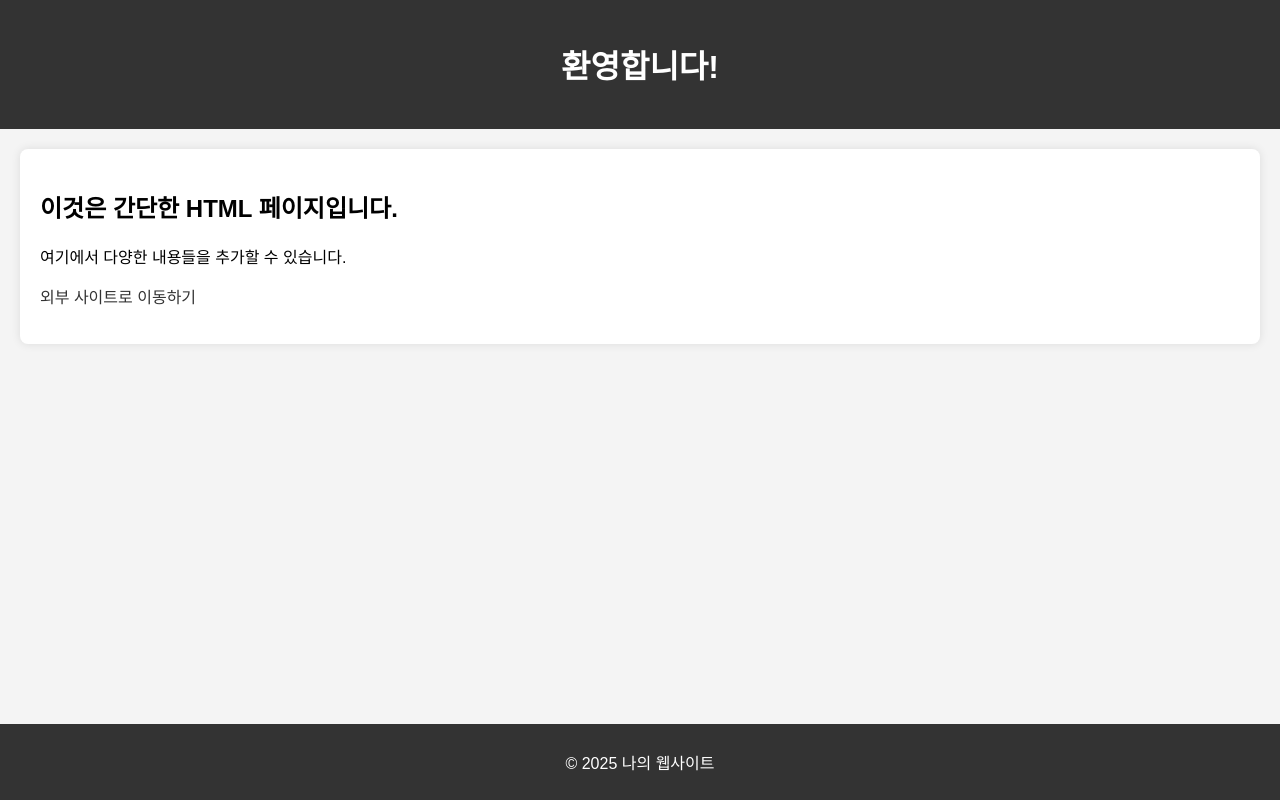
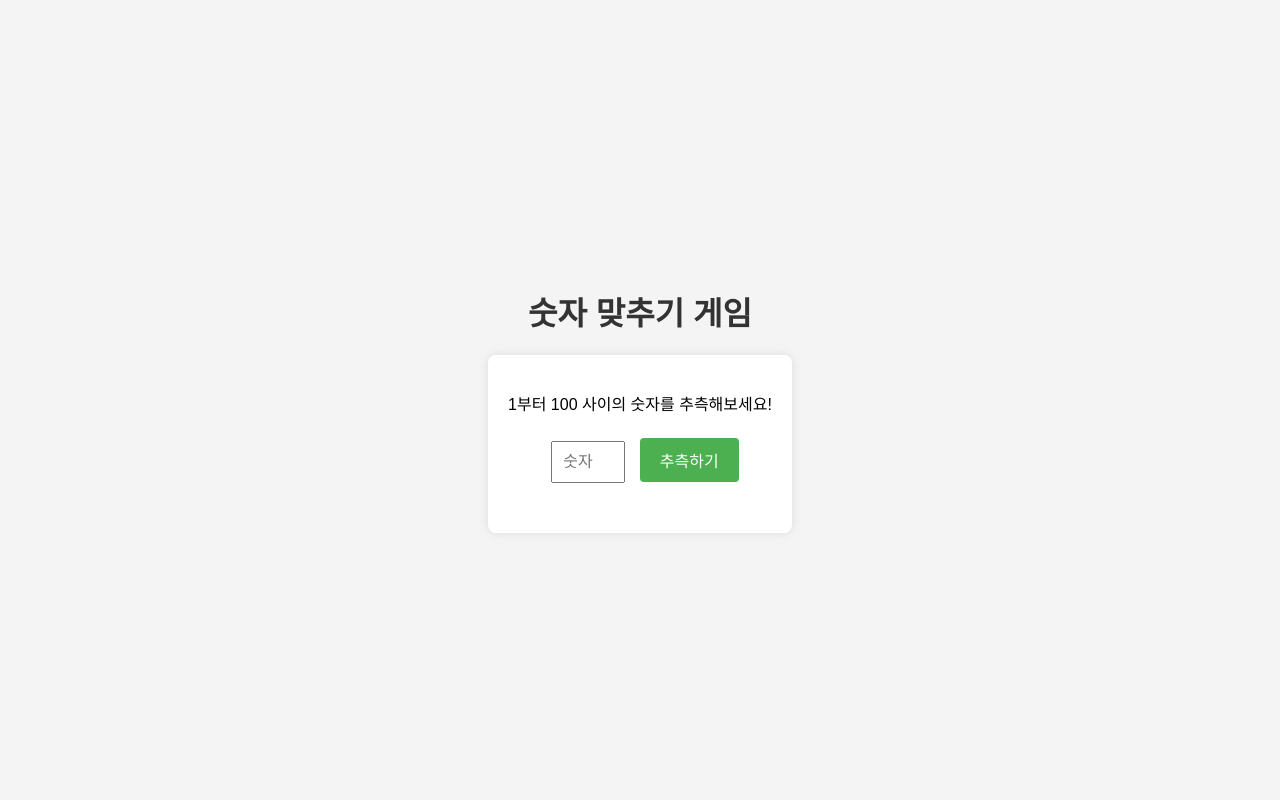
Before and after one commit to jinwoo6607/web002, a plain HTML site: page index.html in a window 1280 px wide. Drawn offline with Linux system fonts and the light colour scheme.

Commit message:
Update index.html

```diff
--- a/index.html
+++ b/index.html
@@ -3,62 +3,97 @@
 <head>
     <meta charset="UTF-8">
     <meta name="viewport" content="width=device-width, initial-scale=1.0">
-    <title>간단한 웹 페이지</title>
+    <title>숫자 맞추기 게임</title>
     <style>
         body {
             font-family: Arial, sans-serif;
             background-color: #f4f4f4;
             margin: 0;
             padding: 0;
+            display: flex;
+            justify-content: center;
+            align-items: center;
+            height: 100vh;
+            flex-direction: column;
         }
-        header {
-            background-color: #333;
-            color: white;
-            text-align: center;
-            padding: 20px 0;
+        h1 {
+            color: #333;
         }
-        main {
-            padding: 20px;
-        }
-        footer {
-            background-color: #333;
-            color: white;
-            text-align: center;
-            padding: 10px 0;
-            position: absolute;
-            bottom: 0;
-            width: 100%;
-        }
-        .content {
+        .game-container {
             background-color: white;
             padding: 20px;
             border-radius: 8px;
             box-shadow: 0 0 10px rgba(0, 0, 0, 0.1);
+            text-align: center;
         }
-        a {
-            color: #333;
-            text-decoration: none;
+        input {
+            padding: 10px;
+            font-size: 16px;
+            margin: 10px;
+            width: 50px;
+            text-align: center;
         }
-        a:hover {
-            text-decoration: underline;
+        button {
+            padding: 10px 20px;
+            font-size: 16px;
+            background-color: #4CAF50;
+            color: white;
+            border: none;
+            border-radius: 4px;
+            cursor: pointer;
+        }
+        button:hover {
+            background-color: #45a049;
+        }
+        .message {
+            margin-top: 20px;
+            font-size: 18px;
         }
     </style>
 </head>
 <body>
-    <header>
-        <h1>환영합니다!</h1>
-    </header>
+    <h1>숫자 맞추기 게임</h1>
 
-    <main>
-        <div class="content">
-            <h2>이것은 간단한 HTML 페이지입니다.</h2>
-            <p>여기에서 다양한 내용들을 추가할 수 있습니다.</p>
-            <p><a href="https://www.example.com" target="_blank">외부 사이트로 이동하기</a></p>
-        </div>
-    </main>
+    <div class="game-container">
+        <p>1부터 100 사이의 숫자를 추측해보세요!</p>
+        <input type="number" id="userInput" placeholder="숫자 입력" min="1" max="100">
+        <button onclick="checkGuess()">추측하기</button>
 
-    <footer>
-        <p>© 2025 나의 웹사이트</p>
-    </footer>
+        <div class="message" id="message"></div>
+        <div class="message" id="attempts"></div>
+    </div>
+
+    <script>
+        // 게임 변수 초기화
+        let randomNumber = Math.floor(Math.random() * 100) + 1;
+        let attempts = 0;
+
+        // 추측하기 함수
+        function checkGuess() {
+            const userInput = document.getElementById("userInput").value;
+            const message = document.getElementById("message");
+            const attemptsDisplay = document.getElementById("attempts");
+
+            attempts++;
+
+            if (userInput == randomNumber) {
+                message.textContent = `정답! ${attempts}번 만에 맞췄습니다! 🎉`;
+                message.style.color = "green";
+                attemptsDisplay.textContent = "";
+            } else if (userInput < randomNumber) {
+                message.textContent = "더 큰 숫자를 입력하세요!";
+                message.style.color = "orange";
+                attemptsDisplay.textContent = `시도 횟수: ${attempts}`;
+            } else {
+                message.textContent = "더 작은 숫자를 입력하세요!";
+                message.style.color = "orange";
+                attemptsDisplay.textContent = `시도 횟수: ${attempts}`;
+            }
+
+            // 입력값 초기화
+            document.getElementById("userInput").value = "";
+            document.getElementById("userInput").focus();
+        }
+    </script>
 </body>
 </html>
```
